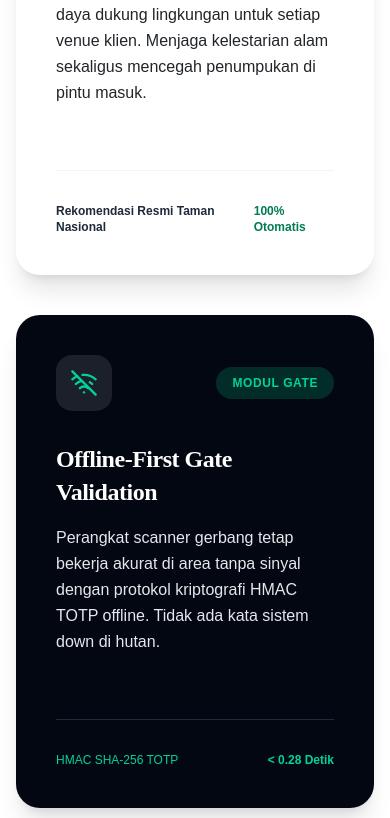
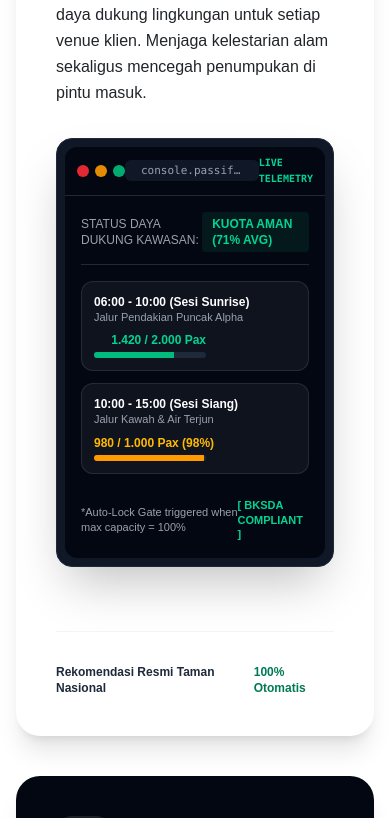
Before and after one commit to Derylfabiensyah/passify, a React app in the folder frontend/: page / in a window 390 px wide. Shown: the part 7720-8538 px from the top of the page. Built offline with nearby package versions, Linux system fonts and the light colour scheme; the HTML template or start-up script is replaced by a standard one.

Commit message:
feat(ui): inject realistic laptop and handheld device mockup frames with live simulation data

```diff
--- a/frontend/src/components/FeaturesSection.jsx
+++ b/frontend/src/components/FeaturesSection.jsx
@@ -1,5 +1,5 @@
 import React from 'react';
-import { WifiOff, Wallet, Landmark, Zap, ShieldCheck, ArrowRight, Activity, Cpu } from 'lucide-react';
+import { WifiOff, Wallet, Landmark, Zap, ShieldCheck, ArrowRight, Activity, Cpu, Monitor, CheckCircle2, BarChart3, AlertCircle } from 'lucide-react';
 
 export default function FeaturesSection() {
   return (
@@ -17,12 +17,12 @@ export default function FeaturesSection() {
         </p>
       </div>
 
-      {/* ASYMMETRICAL BENTO MODULAR GRID — GENEROUS GAPS (gap-10 lg:gap-12) & PADDING (p-10 sm:p-12 lg:p-14) */}
+      {/* ASYMMETRICAL BENTO MODULAR GRID — GENEROUS GAPS & REALISTIC DEVICE MOCKUPS */}
       <div className="space-y-10">
 
         {/* Row 1: Large Card (7 cols) + Compact Card (5 cols) */}
         <div className="grid grid-cols-1 lg:grid-cols-12 gap-10 lg:gap-12">
-          {/* Card 1: Dynamic Carrying Capacity (7 cols) */}
+          {/* Card 1: Dynamic Carrying Capacity + MACBOOK LAPTOP SCREEN MOCKUP (7 cols) */}
           <div className="lg:col-span-7 p-10 sm:p-12 lg:p-14 rounded-3xl bg-white shadow-xl flex flex-col justify-between">
             <div>
               <div className="flex items-center justify-between mb-8">
@@ -41,6 +41,65 @@ export default function FeaturesSection() {
               <p className="text-[#212529] font-medium text-base sm:text-lg leading-relaxed mb-8">
                 Batasi kuota kunjungan harian & per sesi waktu secara otomatis berbasis daya dukung lingkungan untuk setiap venue klien. Menjaga kelestarian alam sekaligus mencegah penumpukan di pintu masuk.
               </p>
+
+              {/* MACBOOK / LAPTOP SCREEN DEVICE MOCKUP */}
+              <div className="my-8 rounded-2xl bg-gray-900 p-2 shadow-2xl border border-gray-800">
+                {/* macOS Top Bar */}
+                <div className="flex items-center justify-between px-3 py-2 bg-gray-950 rounded-t-xl border-b border-gray-800">
+                  <div className="flex gap-1.5">
+                    <span className="w-3 h-3 rounded-full bg-red-500/90" />
+                    <span className="w-3 h-3 rounded-full bg-amber-500/90" />
+                    <span className="w-3 h-3 rounded-full bg-emerald-500/90" />
+                  </div>
+                  <div className="text-[11px] font-mono text-gray-400 bg-gray-900 px-4 py-0.5 rounded-md truncate max-w-[240px]">
+                    console.passify.id/admin/kuota-live
+                  </div>
+                  <span className="text-[10px] font-mono text-emerald-400 font-bold">LIVE TELEMETRY</span>
+                </div>
+
+                {/* Laptop Screen Content: Live Simulation Data Table */}
+                <div className="p-4 sm:p-6 bg-gray-950 text-white rounded-b-xl font-mono text-xs space-y-4">
+                  <div className="flex justify-between items-center border-b border-gray-800 pb-3">
+                    <span className="text-gray-400">STATUS DAYA DUKUNG KAWASAN:</span>
+                    <span className="text-emerald-400 font-bold bg-emerald-500/10 px-2.5 py-1 rounded">
+                      KUOTA AMAN (71% AVG)
+                    </span>
+                  </div>
+
+                  <div className="space-y-3">
+                    <div className="p-3 rounded-xl bg-white/5 border border-white/10 flex flex-col sm:flex-row justify-between items-start sm:items-center gap-2">
+                      <div>
+                        <div className="font-bold text-white">06:00 - 10:00 (Sesi Sunrise)</div>
+                        <div className="text-[11px] text-gray-400">Jalur Pendakian Puncak Alpha</div>
+                      </div>
+                      <div className="text-right">
+                        <span className="text-emerald-400 font-bold">1.420 / 2.000 Pax</span>
+                        <div className="w-28 h-1.5 bg-gray-800 rounded-full mt-1 overflow-hidden">
+                          <div className="h-full bg-emerald-500" style={{ width: '71%' }} />
+                        </div>
+                      </div>
+                    </div>
+
+                    <div className="p-3 rounded-xl bg-white/5 border border-white/10 flex flex-col sm:flex-row justify-between items-start sm:items-center gap-2">
+                      <div>
+                        <div className="font-bold text-white">10:00 - 15:00 (Sesi Siang)</div>
+                        <div className="text-[11px] text-gray-400">Jalur Kawah & Air Terjun</div>
+                      </div>
+                      <div className="text-right">
+                        <span className="text-amber-400 font-bold">980 / 1.000 Pax (98%)</span>
+                        <div className="w-28 h-1.5 bg-gray-800 rounded-full mt-1 overflow-hidden">
+                          <div className="h-full bg-amber-500" style={{ width: '98%' }} />
+                        </div>
+                      </div>
+                    </div>
+                  </div>
+
+                  <div className="pt-2 flex items-center justify-between text-[11px] text-gray-400">
+                    <span>*Auto-Lock Gate triggered when max capacity = 100%</span>
+                    <span className="text-emerald-400 font-bold">[ BKSDA COMPLIANT ]</span>
+                  </div>
+                </div>
+              </div>
             </div>
 
             <div className="pt-8 mt-8 border-t border-gray-100 flex items-center justify-between text-xs sm:text-sm font-bold text-gray-800">
@@ -68,6 +127,17 @@ export default function FeaturesSection() {
               <p className="text-gray-200 font-medium text-base sm:text-lg leading-relaxed mb-8">
                 Perangkat scanner gerbang tetap bekerja akurat di area tanpa sinyal dengan protokol kriptografi HMAC TOTP offline. Tidak ada kata sistem down di hutan.
               </p>
+
+              {/* Compact NFC Simulator Box */}
+              <div className="p-5 rounded-2xl bg-emerald-950/40 border border-emerald-500/30 text-xs font-mono space-y-2 my-6">
+                <div className="flex justify-between text-emerald-300">
+                  <span>LOCAL SQLITE ENGINE:</span>
+                  <span className="font-bold">ACTIVE</span>
+                </div>
+                <div className="text-gray-300 text-[11px]">
+                  Memory Buffer: 250,000 Offline Tickets • Synced H+0
+                </div>
+              </div>
             </div>
 
             <div className="pt-8 mt-8 border-t border-gray-800 flex items-center justify-between text-xs sm:text-sm font-mono text-emerald-400">
@@ -106,7 +176,7 @@ export default function FeaturesSection() {
             </div>
           </div>
 
-          {/* Card 4: Automated Multi-Party Payouts (7 cols) */}
+          {/* Card 4: Automated Multi-Party Payouts + ACCOUNTING SETTLEMENT MOCKUP (7 cols) */}
           <div className="lg:col-span-7 p-10 sm:p-12 lg:p-14 rounded-3xl bg-white shadow-xl flex flex-col justify-between">
             <div>
               <div className="flex items-center justify-between mb-8">
@@ -125,6 +195,34 @@ export default function FeaturesSection() {
               <p className="text-[#212529] font-medium text-base sm:text-lg leading-relaxed mb-8">
                 Rekonsiliasi dan pencairan dana pendapatan tiket, PNBP Kementerian, serta bagi hasil UMKM secara otomatis dan transparan ke rekening bank pengelola setiap hari kerja.
               </p>
+
+              {/* ENTERPRISE FINANCIAL AUDIT MOCKUP TABLE */}
+              <div className="my-8 p-6 rounded-2xl bg-gray-50 border border-gray-200 shadow-sm font-mono text-xs">
+                <div className="flex items-center justify-between pb-3 mb-3 border-b border-gray-200 font-bold text-gray-900">
+                  <span>DAILY SETTLEMENT BATCH #B2G-20260803</span>
+                  <span className="text-emerald-700 font-sans">STATUS: DISBURSED H+1</span>
+                </div>
+
+                <div className="space-y-2.5">
+                  <div className="flex justify-between items-center p-2.5 rounded-lg bg-white shadow-2xs">
+                    <span className="text-gray-700 font-medium">1. PNBP KLHK / Kemenhut (30%):</span>
+                    <span className="font-bold text-gray-900">Rp 10.650.000 (Bank Mandiri)</span>
+                  </div>
+                  <div className="flex justify-between items-center p-2.5 rounded-lg bg-white shadow-2xs">
+                    <span className="text-gray-700 font-medium">2. Kas Desa & Retribusi Pemda (40%):</span>
+                    <span className="font-bold text-gray-900">Rp 14.200.000 (Bank BPD)</span>
+                  </div>
+                  <div className="flex justify-between items-center p-2.5 rounded-lg bg-white shadow-2xs">
+                    <span className="text-gray-700 font-medium">3. Pengelola Balai & Pokdarwis (30%):</span>
+                    <span className="font-bold text-gray-900">Rp 10.650.000 (Bank BRI)</span>
+                  </div>
+                </div>
+
+                <div className="mt-3 pt-3 border-t border-gray-200 flex justify-between items-center text-[11px] text-gray-600">
+                  <span>*Settlement otomatis tanpa intervensi manual kasir</span>
+                  <span className="font-bold text-emerald-800">[ BI-FAST INTEGRATED ]</span>
+                </div>
+              </div>
             </div>
 
             <div className="pt-8 mt-8 border-t border-gray-100 flex items-center justify-between text-xs sm:text-sm font-bold text-gray-800">
```
Also changed, not shown: frontend/src/components/OfflineInfrastructureSection.jsx (+63 -16 lines).
